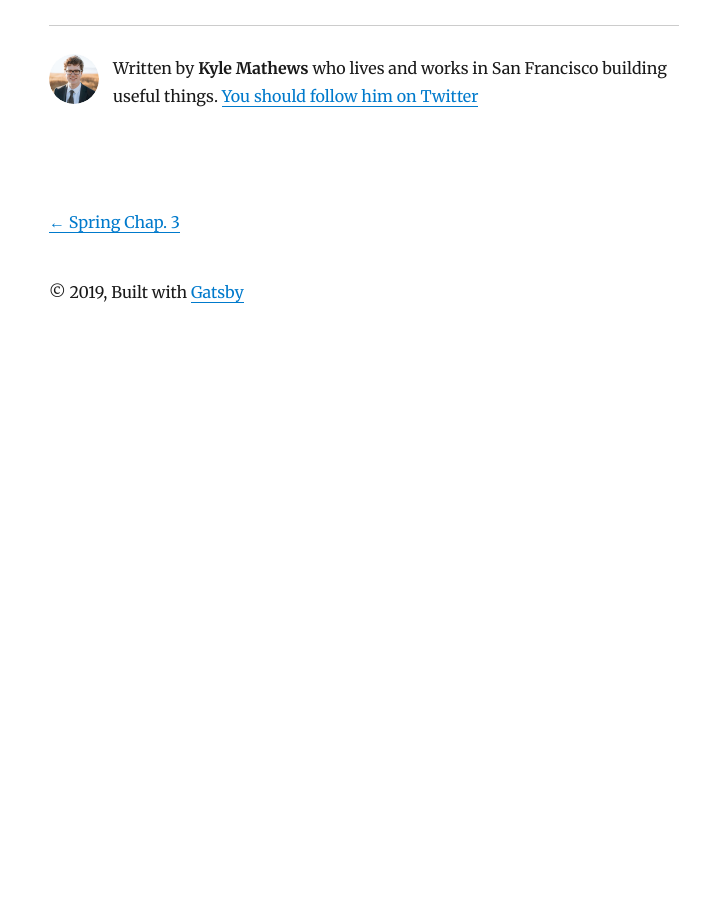
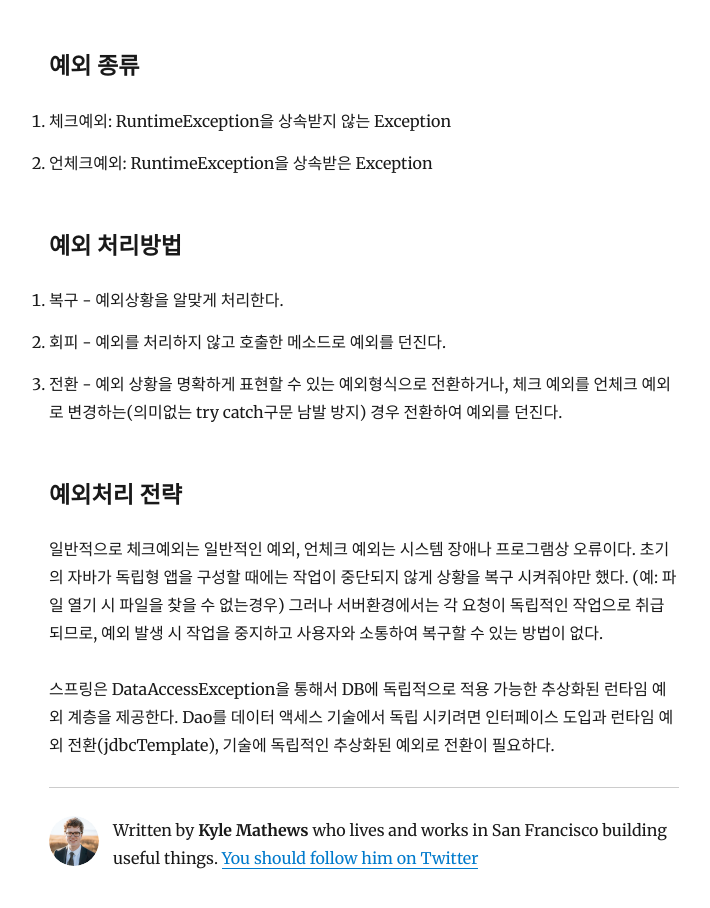
Before and after one commit to tinyhhj/tinyhhj.github.io, a Gatsby site: page /spring4/ in a window 1280 px wide. Shown: the part 394-1302 px from the top of the page, without its empty margins (276-986 px from the left). Before the commit the page ends 800 px from the top, so only its background shows below. Built offline with nearby package versions, Linux system fonts and the light colour scheme; Gatsby itself is replaced by a stand-in of ours; some packages are replaced by stand-ins of ours.

Commit message:
chap4 finish

```diff
--- a/content/blog/spring4/index.md
+++ b/content/blog/spring4/index.md
@@ -8,3 +8,19 @@ description: "Toby Spring"
 
 ### 예외의 핵심원칙
 모든 예외는 적절하게 복구되던지, 작업을 중단하고 운영자 혹은 개발자에게 통보되야 한다.
+
+### 예외 종류
+1. 체크예외: RuntimeException을 상속받지 않는 Exception
+2. 언체크예외: RuntimeException을 상속받은 Exception
+
+### 예외 처리방법
+1. 복구 - 예외상황을 알맞게 처리한다.
+2. 회피 - 예외를 처리하지 않고 호출한 메소드로 예외를 던진다.
+3. 전환 - 예외 상황을 명확하게 표현할 수 있는 예외형식으로 전환하거나, 체크 예외를 언체크 예외로 변경하는(의미없는 try catch구문 남발 방지) 경우 전환하여 예외를 던진다.
+
+### 예외처리 전략
+일반적으로 체크예외는 일반적인 예외, 언체크 예외는 시스템 장애나 프로그램상 오류이다.
+초기의 자바가 독립형 앱을 구성할 때에는 작업이 중단되지 않게 상황을 복구 시켜줘야만 했다. (예: 파일 열기 시 파일을 찾을 수 없는경우)
+그러나 서버환경에서는 각 요청이 독립적인 작업으로 취급되므로, 예외 발생 시 작업을 중지하고 사용자와 소통하여 복구할 수 있는 방법이 없다.
+
+스프링은 DataAccessException을 통해서 DB에 독립적으로 적용 가능한 추상화된 런타임 예외 계층을 제공한다. Dao를 데이터 액세스 기술에서 독립 시키려면 인터페이스 도입과 런타임 예외 전환(jdbcTemplate), 기술에 독립적인 추상화된 예외로 전환이 필요하다.
```
